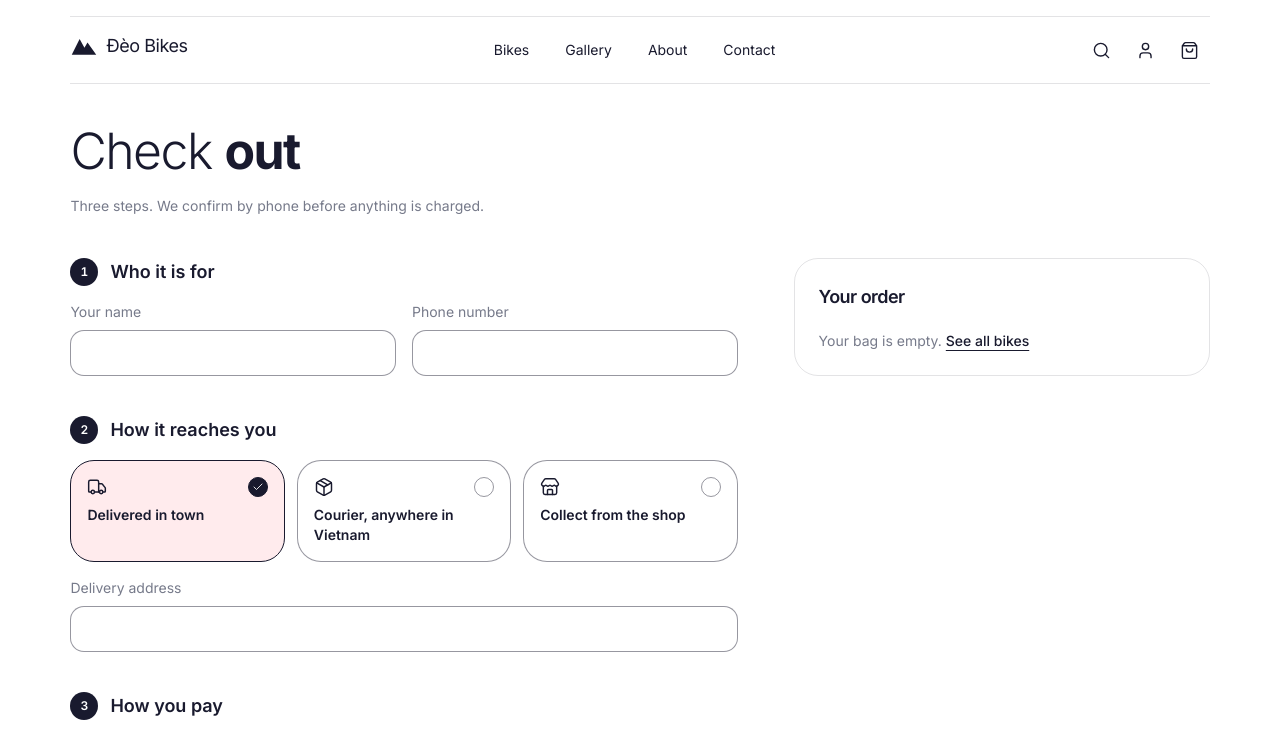
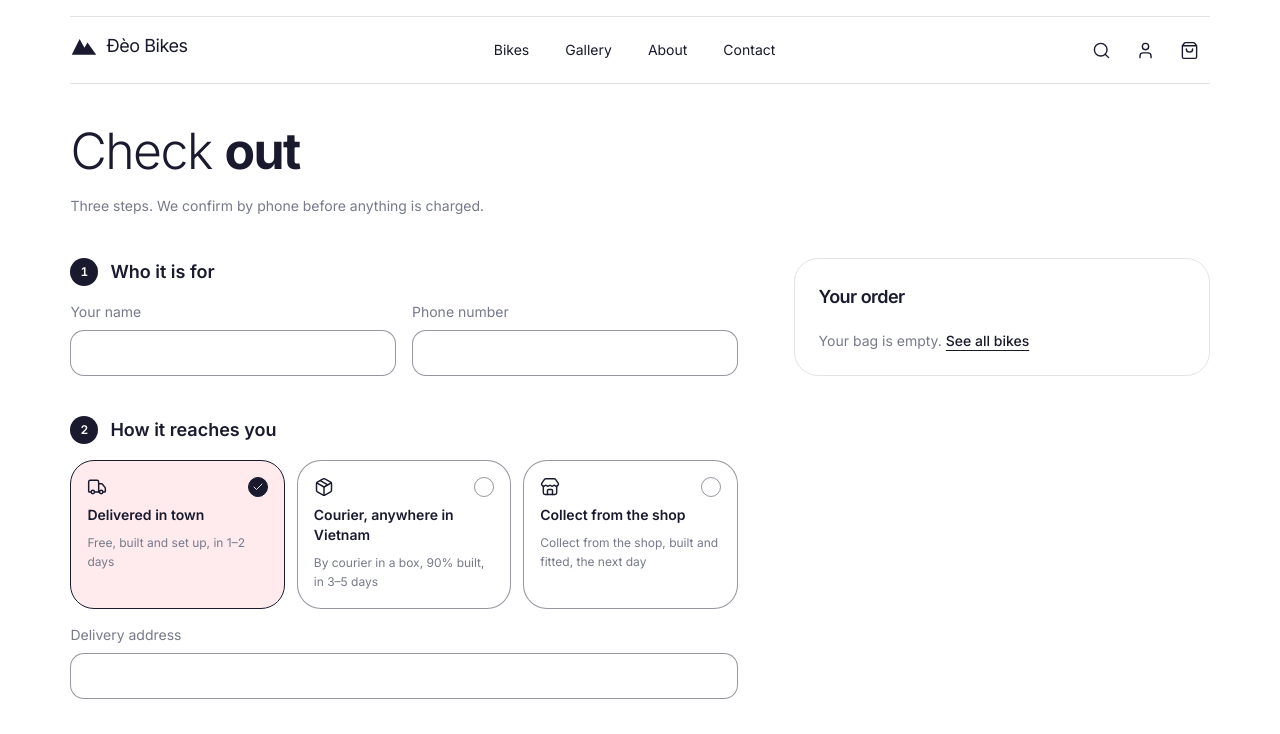
Before and after one commit to ThanhNV121097/project-e87d8873, a React (Vite) app in the folder code/frontend/: page /checkout in a window 1280 px wide. Shown: the top 734 px of the page. Built offline with nearby package versions, Linux system fonts and the light colour scheme.

Commit message:
checkout: delivery and confirming terms come from the shop's record

```diff
--- a/code/frontend/src/pages/Checkout.tsx
+++ b/code/frontend/src/pages/Checkout.tsx
@@ -34,7 +34,7 @@ export default function Checkout() {
       <T k="pages.checkout.lead" as="p" className="mt-4 max-w-[60ch] text-sm leading-relaxed text-ink-soft" />
       <div className="mt-10 flex flex-col gap-10 lg:flex-row lg:items-start lg:gap-14">
         <OrderForm className="min-w-0 flex-1" lines={lines} subtotal={subtotal} fee={fee}
-          delivery={delivery} onDelivery={setDelivery} payment={payment} onPayment={setPayment} />
+          delivery={delivery} onDelivery={setDelivery} payment={payment} onPayment={setPayment} terms={shop} />
         <aside className="rounded border border-line p-6 lg:sticky lg:top-6 lg:w-[26rem] lg:shrink-0">
           <T k="pages.checkout.summary" as="h2" className="mb-5 block text-lg font-semibold text-ink" />
           {lines.length === 0 ? (
```
